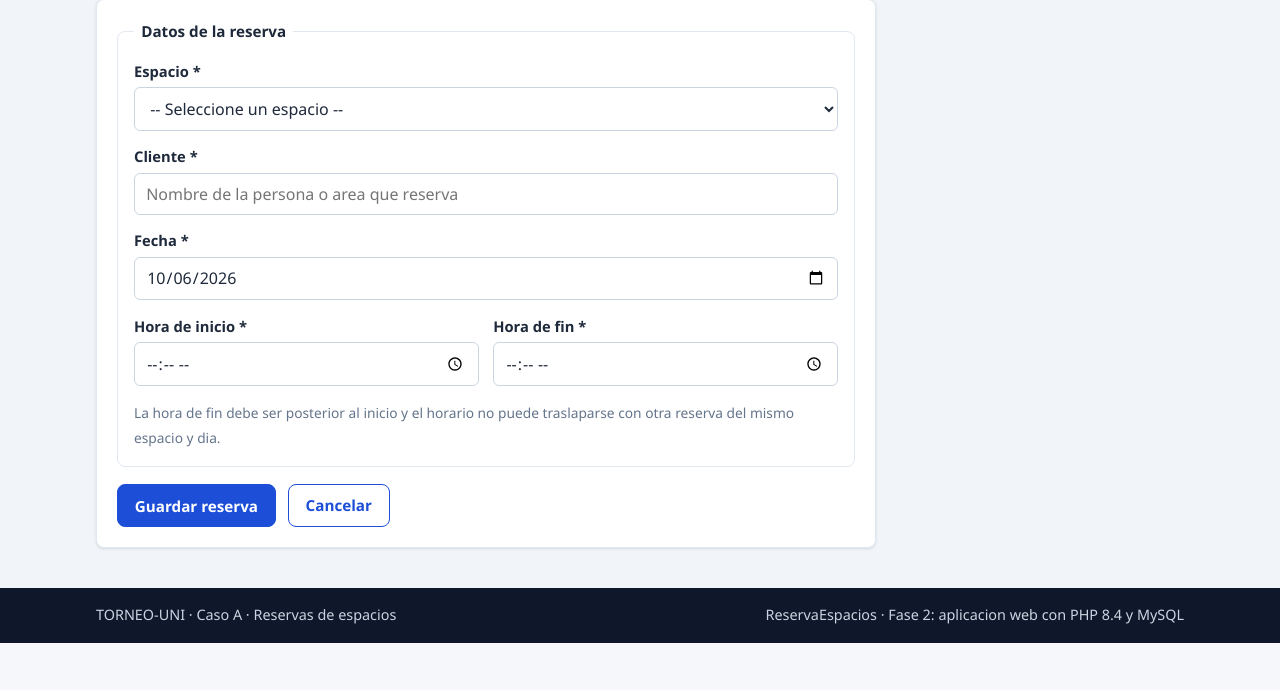
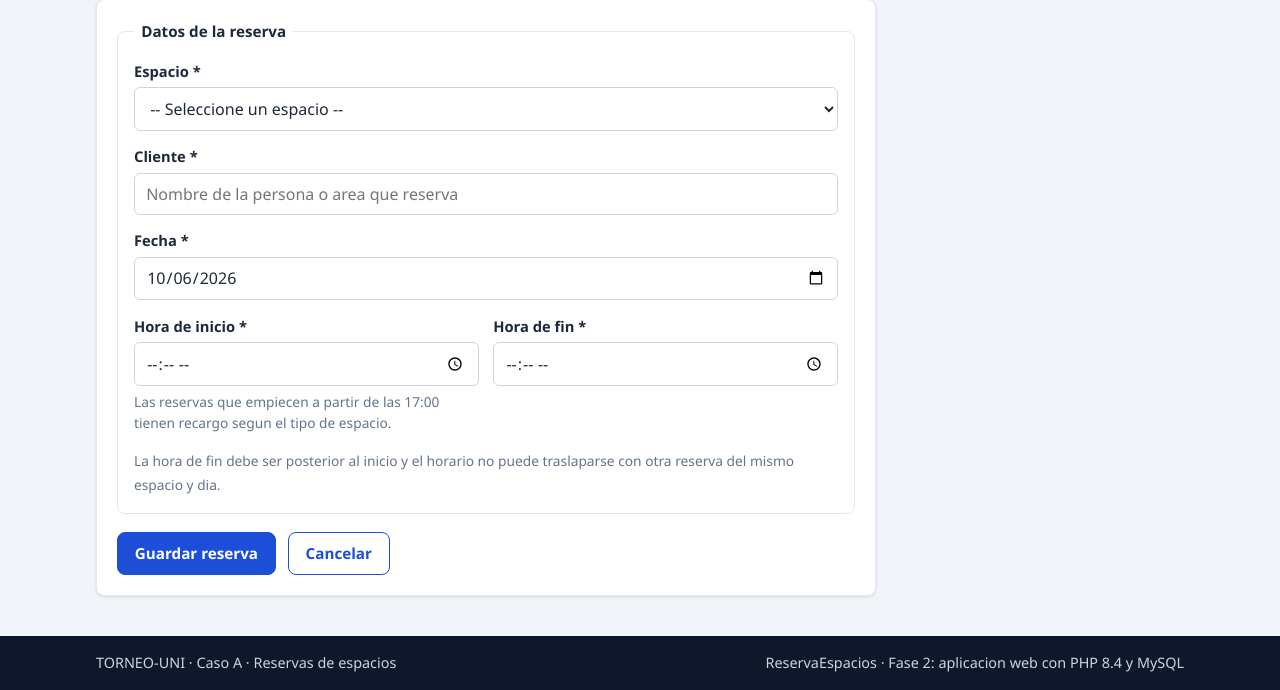
Before and after one commit to Vic2910/ReservaEspacios, a PHP site: page /reservas/crear.php in a window 1280 px wide. Shown: the part 158-848 px from the top of the page. Before the commit the page ends 801 px from the top, so only its background shows below. Run offline with PHP 8.4, Linux system fonts and the light colour scheme; data that the repository does not hold is empty.

Commit message:
feat(reservas): explicar el horario pico en el formulario [VALIDACION]

```diff
--- a/views/reservas/formulario.php
+++ b/views/reservas/formulario.php
@@ -89,6 +89,7 @@
                     <?php if (isset($errores['hora_inicio'])): ?>
                         <small class="mensaje-error"><?= e($errores['hora_inicio']) ?></small>
                     <?php endif; ?>
+                    <small class="ayuda">Las reservas que empiecen a partir de las 17:00 tienen recargo segun el tipo de espacio.</small>
                 </div>
 
                 <div class="<?= e(clase_error($errores, 'hora_fin')) ?>">
```
